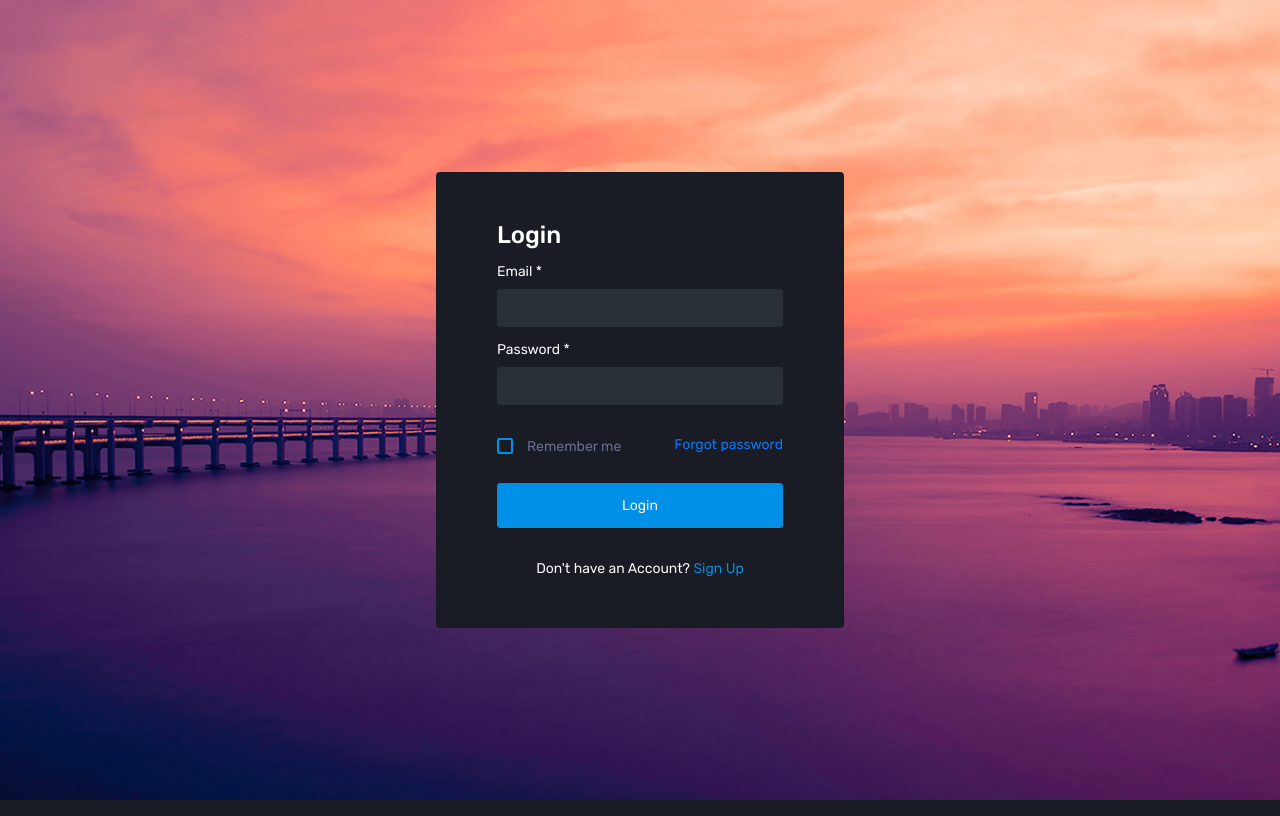
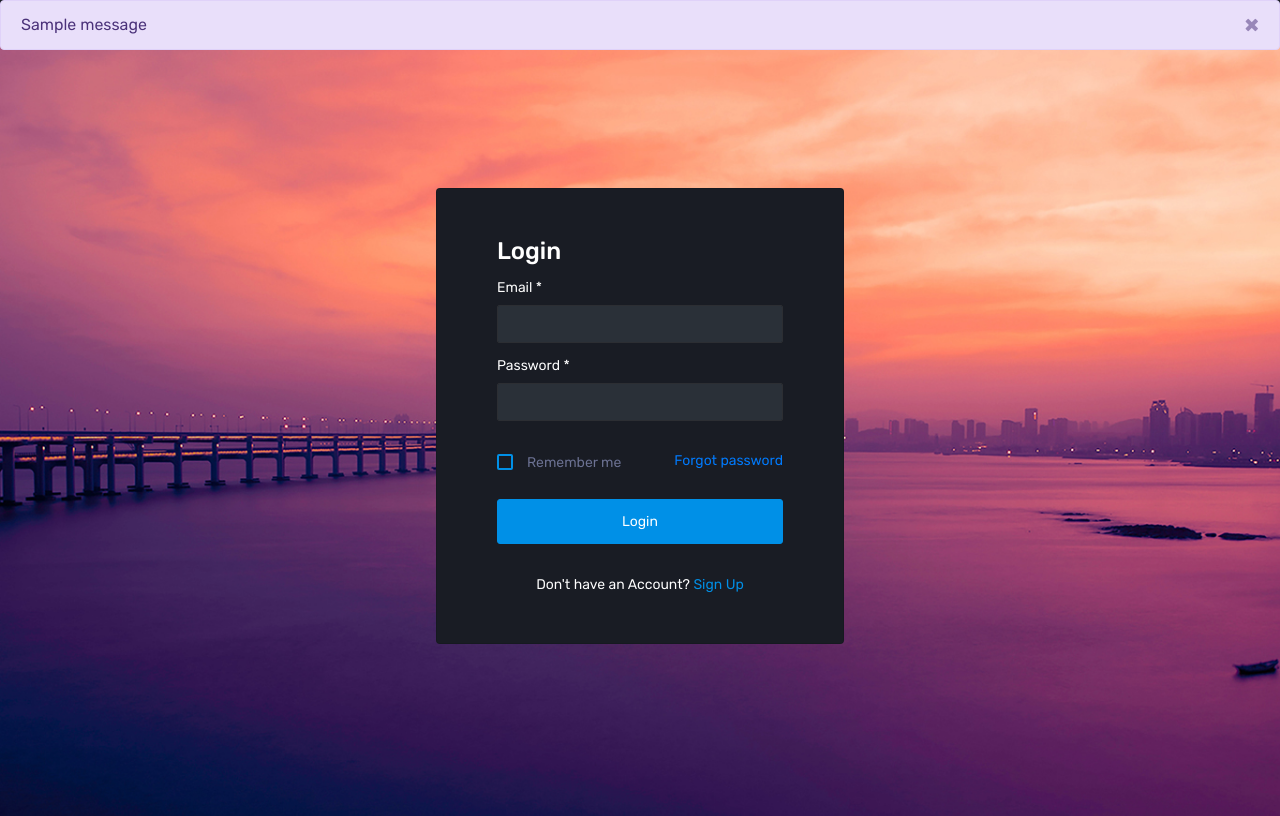
Before and after one commit to Click-BuySA/Click-Buy, a Flask app: page /login in a window 1280 px wide. Run offline with Flask 3, Linux system fonts and the light colour scheme; tables that the repository leaves empty hold one stand-in row (values such as "Sample post"); one stand-in notice (Sample message) is shown; some libraries are stand-ins or nearby versions.

Commit message:
added alerts with flash

```diff
--- /dev/null
+++ b/templates/base.html
@@ -0,0 +1,56 @@
+<!DOCTYPE html>
+<html lang="en">
+  <head>
+    <meta charset="utf-8">
+    <meta name="viewport" content="width=device-width, initial-scale=1, shrink-to-fit=no">
+    <title>{% block title %}Default Title - Click & Buy{% endblock %}</title>
+    <link rel="stylesheet" href="./static/assets/vendors/mdi/css/materialdesignicons.min.css">
+    <link rel="stylesheet" href="./static/vendors/css/vendor.bundle.base.css">
+    <link rel="stylesheet" href="./static/assets/css/style.css">
+    <link rel="shortcut icon" href="./static/assets/images/favicon.ico" />
+  </head>
+  <body>
+    <div class="container mt-3">
+        {% with messages = get_flashed_messages() %}
+            {% if messages %}
+                {% for message in messages %}
+                    <div class="alert alert-info alert-dismissible fade show fixed-top" role="alert">
+                        {{ message }}
+                        <button type="button" class="close" data-dismiss="alert" aria-label="Close">
+                            <span aria-hidden="true">&times;</span>
+                        </button>
+                    </div>
+                {% endfor %}
+            {% endif %}
+        {% endwith %}
+    </div>
+    {% block content %}
+    <div class="container-scroller">
+      <div class="container-fluid page-body-wrapper full-page-wrapper">
+        <div class="row w-100 m-0">
+          <div class="content-wrapper full-page-wrapper d-flex align-items-center auth login-bg">
+            <div class="card col-lg-4 mx-auto">
+              <div class="card-body px-5 py-5">
+                <h3 class="card-title text-left mb-3">Title</h3>
+              </div>
+            </div>
+          </div>
+          <!-- content-wrapper ends -->
+        </div>
+        <!-- row ends -->
+      </div>
+      <!-- page-body-wrapper ends -->
+    </div>
+    {% endblock %}
+    <!-- container-scroller -->
+    <!-- plugins:js -->
+    <script src="./static/assets/vendors/js/vendor.bundle.base.js"></script>
+    <!-- inject:js -->
+    <script src="./static/assets/js/off-canvas.js"></script>
+    <script src="./static/assets/js/hoverable-collapse.js"></script>
+    <script src="./static/assets/js/misc.js"></script>
+    <script src="./static/assets/js/settings.js"></script>
+    <script src="./static/assets/js/todolist.js"></script>
+    <!-- endinject -->
+  </body>
+</html>
--- a/templates/login.html
+++ b/templates/login.html
@@ -2,9 +2,10 @@
 <html lang="en">
   <head>
     <!-- Required meta tags -->
+    {% extends "base.html" %}
     <meta charset="utf-8">
     <meta name="viewport" content="width=device-width, initial-scale=1, shrink-to-fit=no">
-    <title>Log in - Click & Buy</title>
+    {% block title %}Log in - Click & Buy{% endblock %}
     <!-- plugins:css -->
     <link rel="stylesheet" href="./static/assets/vendors/mdi/css/materialdesignicons.min.css">
     <link rel="stylesheet" href="./static/vendors/css/vendor.bundle.base.css">
@@ -19,6 +20,7 @@
     <link rel="shortcut icon" href="./static/assets/images/favicon.ico" />
   </head>
   <body>
+    {% block content %}
     <div class="container-scroller">
       <div class="container-fluid page-body-wrapper full-page-wrapper">
         <div class="row w-100 m-0">
@@ -56,6 +58,7 @@
       </div>
       <!-- page-body-wrapper ends -->
     </div>
+    {% endblock %}
     <!-- container-scroller -->
     <!-- plugins:js -->
     <script src="./static/assets/vendors/js/vendor.bundle.base.js"></script>
```
